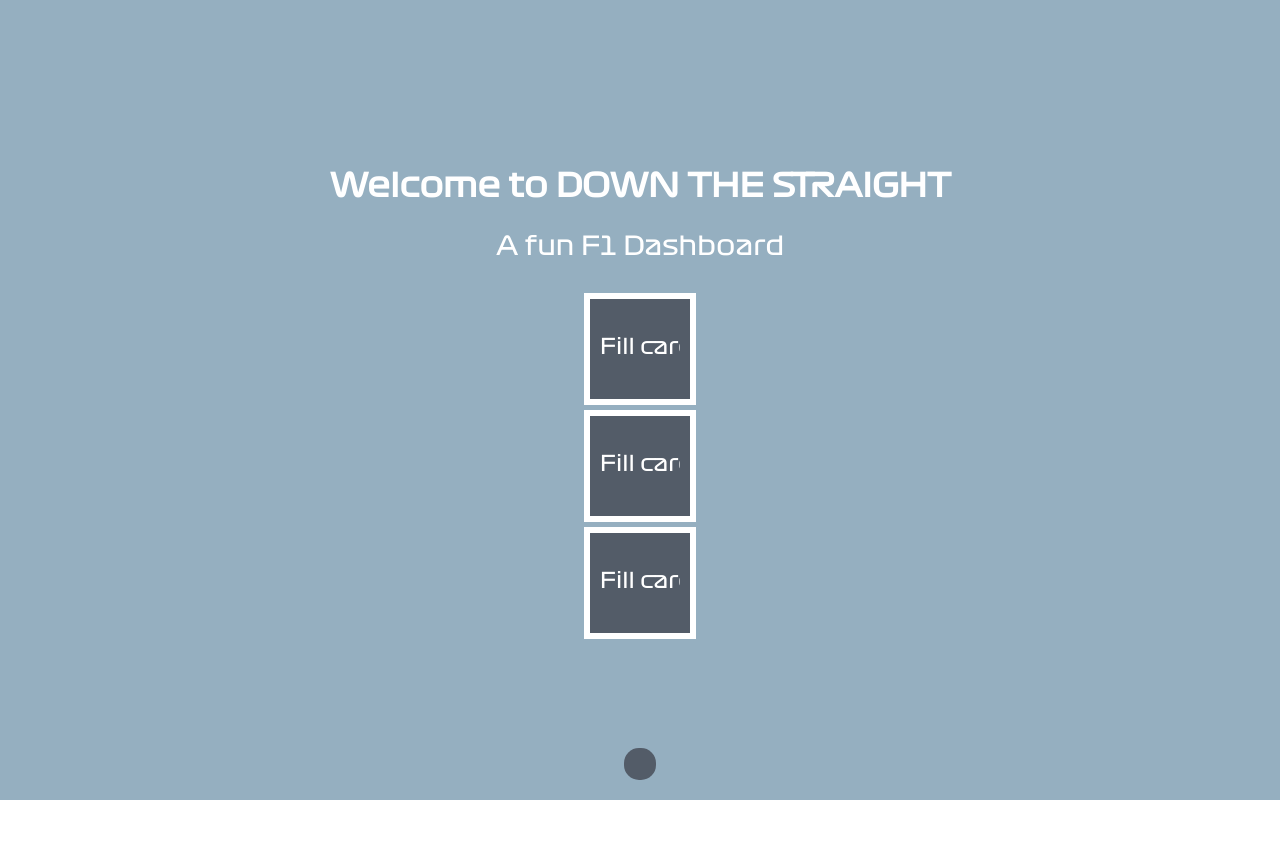
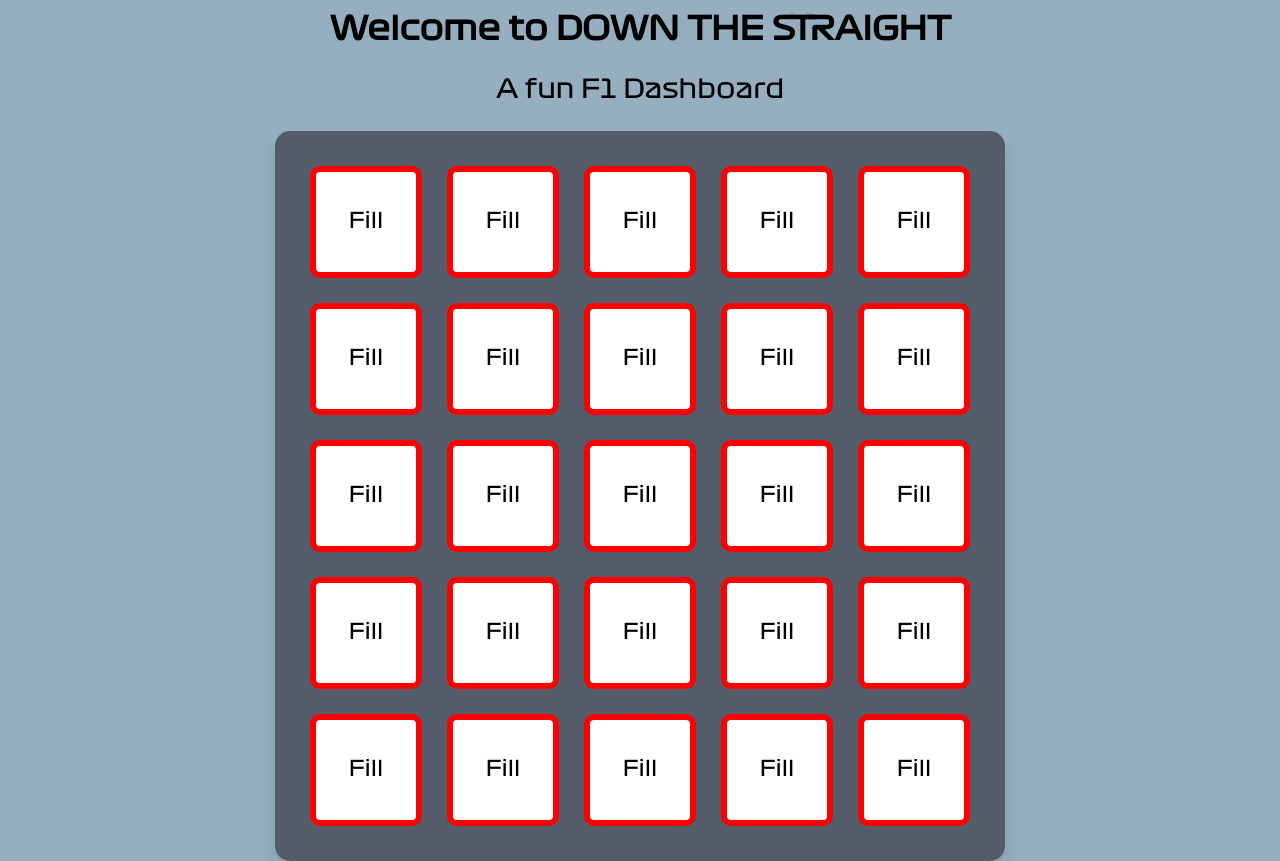
Before and after one commit to Oatre/anders-f1-project, a React (Create React App) app: page / in a window 1280 px wide. Before the commit the page ends 800 px from the top, so only its background shows below. Built offline with nearby package versions, Linux system fonts and the light colour scheme; no server answers.

Commit message:
Bingoboard component added, bingotiles c an be edited. Bingoboard and tiles arent completely finished, but functional. Want to work on some other ide as and features.

```diff
--- a/src/App.css
+++ b/src/App.css
@@ -23,7 +23,7 @@ body {
   align-items: center;
   justify-content: center;
   font-size: calc(10px + 2vmin);
-  color: white;
+  color: black;
   font-family: f1Font;
 }
 .App-header h1 {
--- a/src/App.js
+++ b/src/App.js
@@ -16,7 +16,7 @@ function App() {
   return (
     <div className="App">
       <header className="App-header">
-        <Calendar />
+        {/* <Calendar /> Removing calendar for now to work on bingoboard without elements overlapping for now */}
         <HeroBanner />
         <BingoGrid />
       </header>
--- a/src/Components/BingoTile/BingoTile.jsx
+++ b/src/Components/BingoTile/BingoTile.jsx
@@ -30,7 +30,7 @@ const BingoTile = () => {
   return (
     <div className="BingoTile">
       {isInputFinal ? (
-        <p>{inputValue}</p>
+        <p onClick={() => setIsInputFinal(false)}>{inputValue}</p>
       ) : (
         <input
           type="text"
@@ -38,8 +38,9 @@ const BingoTile = () => {
           onChange={handleInputChange}
           onBlur={handleInputBlur}
           onKeyDown={handleEnterKey}
-          placeholder="Fill card"
+          placeholder="Fill"
         /> // Want to fix that fill and card are on seperate lines later, for now leave as is
+          // Having just 'fill' for now
       )}
     </div>
   );
--- a/src/Components/BingoTile/bingotile.scss
+++ b/src/Components/BingoTile/bingotile.scss
@@ -9,21 +9,28 @@
   align-items: center;
   width: 100px;
   height: 100px;
-    border: 6px solid white;
+  border: 6px solid red;
   margin: 5px;
-    background-color:#535c68;
+  background-color: white;
+  border-radius: 10px;
+  transition: transform 0.3s ease;
+  overflow: hidden;
+
+  &:hover {
+    transform: scale(1.05);
+  }
   input {
     max-width: 80%;
     background: transparent;
-        color: white;
+    color: black;
     border: none;
     font-size: large;
     text-align: center;
+
     &::placeholder {
-            color: white;
+      color: black;
       font-size: larger;
-            font-family: 'F1Font', sans-serif;
-
+      font-family: "F1Font", sans-serif;
     }
   }
 }
--- a/src/Components/Bingoboard/BingoGrid.jsx
+++ b/src/Components/Bingoboard/BingoGrid.jsx
@@ -1,12 +1,15 @@
 import React from "react";
 import BingoTile from "../BingoTile/BingoTile.jsx";
-
+import "./bingogrid.scss";
 const BingoGrid = () => {
   return (
+    // The grid houses the bingotiles. Filled an array with 25 tiles, that makes up a bingoboard.
     <div className="bingo-grid">
-      <BingoTile />
-      <BingoTile />
-      <BingoTile />
+      {Array(25)
+        .fill()
+        .map((_, i) => (
+          <BingoTile key={i} />
+        ))}
     </div>
   );
 };
--- a/src/Components/Bingoboard/bingogrid.scss
+++ b/src/Components/Bingoboard/bingogrid.scss
@@ -0,0 +1,10 @@
+.bingo-grid {
+  display: grid;
+  grid-template-columns: repeat(5, 1fr);
+  grid-template-rows: repeat(5, 1fr);
+  gap: 15px;
+  padding: 30px;
+  background-color: #535c68;
+  border-radius: 15px;
+  box-shadow: 0px 10px 15px rgba(0, 0, 0, 0.1);
+}
```
Lines whose indentation alone changed are shown as unchanged.
